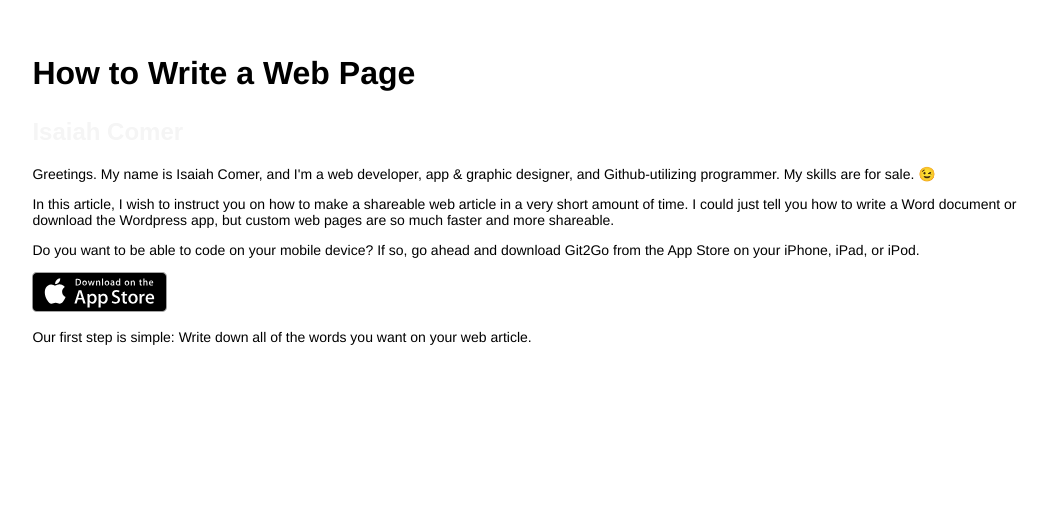
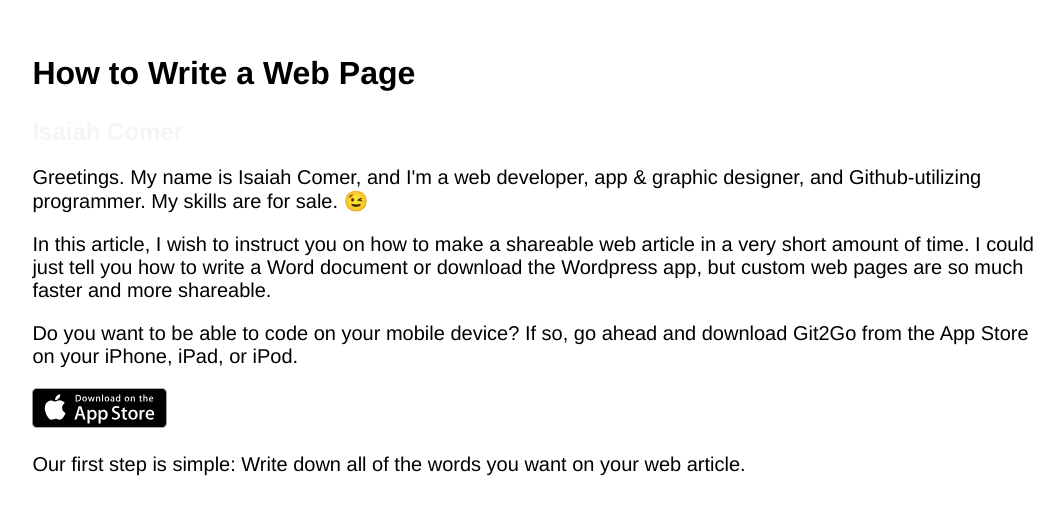
Before and after one commit to isaiahComer/isaiahComer, a plain HTML site: page How to Write a Web Page.html in a window 1280 px wide. Shown: the part 106-620 px from the top of the page, without its empty margins (102-1166 px from the left). Drawn offline with Linux system fonts and the light colour scheme; a web font is replaced by a local one.

Commit message:
2:56 PM, MBP

```diff
--- a/How to Write a Web Page.html
+++ b/How to Write a Web Page.html
@@ -11,7 +11,7 @@
       article {
         padding: 10%;
         font-family: 'Chivo', 'Helvetica', sans-serif;
-        font-size: 14px;
+        font-size: 20px;
       }
       h1, p {
         color: black;
@@ -55,7 +55,7 @@
       <p>
         Do you want to be able to code on your mobile device? If so, go ahead and download Git2Go from the App Store on your iPhone, iPad, or iPod.
       </p>
-      <img src="images/AppStoreBadge.svg" style: "height: 10em; width: 55em;" href="https://itunes.apple.com/us/app/git2go-git-client-you-always/id963577401?mt=8&ign-mpt=uo%3D8">
+      <a href="https://itunes.apple.com/us/app/git2go-git-client-you-always/id963577401?mt=8&ign-mpt=uo%3D8"><img src="images/AppStoreBadge.svg" style: "height: 10em; width: 55em;" href="https://itunes.apple.com/us/app/git2go-git-client-you-always/id963577401?mt=8&ign-mpt=uo%3D8"></a>
       <p>
         Our first step is simple: Write down all of the words you want on your web article.
       </p>
```
